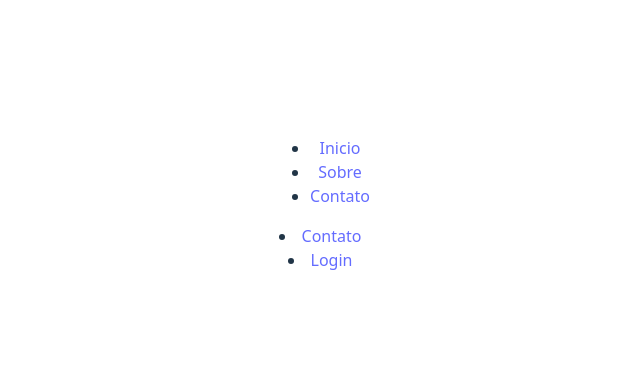
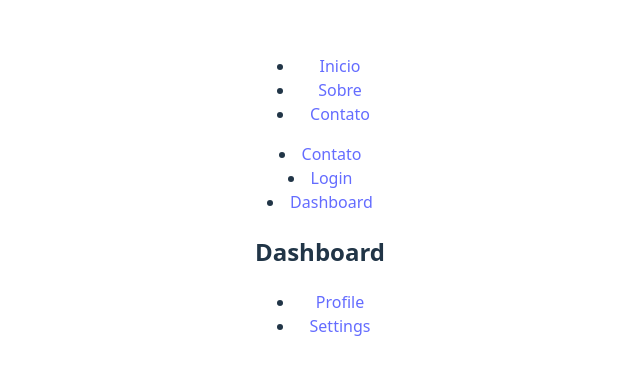
Before and after one commit to vitoriaferreirap/demo.react, a React (Vite) app in the folder react_router/: page /dashboard in a window 1280 px wide. Shown: the part 204-578 px from the top of the page, without its empty margins (320-960 px from the left). Built offline with nearby package versions, Linux system fonts and the light colour scheme.

Commit message:
feat: rotas aninhadas

```diff
--- a/react_router/src/App.jsx
+++ b/react_router/src/App.jsx
@@ -2,8 +2,11 @@ import { Link, NavLink, Route, Routes } from 'react-router-dom';
 import "./App.css";
 import About from './components/About';
 import Contact from './components/Contact';
+import Dashboard from './components/Dashboard';
 import Home from './components/Home';
 import Login from './components/Login';
+import Profile from './components/Profile';
+import Settings from './components/Settings';
 
 function App() {
     return (
@@ -29,9 +32,14 @@ function App() {
                 <NavLink className={({ isActive }) => (isActive ? "active" : "inactive")} to="/contact">Contato</NavLink>
             </li>
 
-            {/*useNavigate */}
+            {/*useNavigate - redirecionamento de paginas */}
             <li>
                 <Link to="/login">Login</Link>
+            </li>
+
+            {/*rotas aninhasdas */}
+            <li>
+                <Link to="/dashboard">Dashboard</Link>
             </li>
 
 
@@ -42,6 +50,12 @@ function App() {
                 <Route path="/contact" element={<Contact />} />
                 {/*useNavigate */}
                 <Route path="/login" element={<Login />} />
+
+                {/*rotas aninhasdas */}
+                <Route path="/dashboard" element={<Dashboard />}>
+                    <Route path="profile" element={<Profile />} />
+                    <Route path="settings" element={<Settings />} />
+                </Route>
             </Routes>
 
         </>
--- /dev/null
+++ b/react_router/src/components/Dashboard.jsx
@@ -0,0 +1,25 @@
+
+import { Link, Outlet } from 'react-router-dom'
+
+const Dashboard = () => {
+    return (
+        <div>
+            <h2>Dashboard</h2>
+            <nav>
+                <ul>
+                    <li>
+                        <Link to="profile">Profile</Link>
+                    </li>
+                    <li>
+                        <Link to="settings">Settings</Link>
+                    </li>
+                </ul>
+            </nav>
+
+            {/* Outlet é para renderizar componentes filhos em rotas aninhadas */}
+            <Outlet />
+        </div>
+    )
+}
+
+export default Dashboard
--- /dev/null
+++ b/react_router/src/components/Profile.jsx
@@ -0,0 +1,8 @@
+
+const Profile = () => {
+    return (
+        <div>Profile</div>
+    )
+}
+
+export default Profile
--- /dev/null
+++ b/react_router/src/components/Settings.jsx
@@ -0,0 +1,8 @@
+
+const Settings = () => {
+    return (
+        <div>Settings</div>
+    )
+}
+
+export default Settings
```
